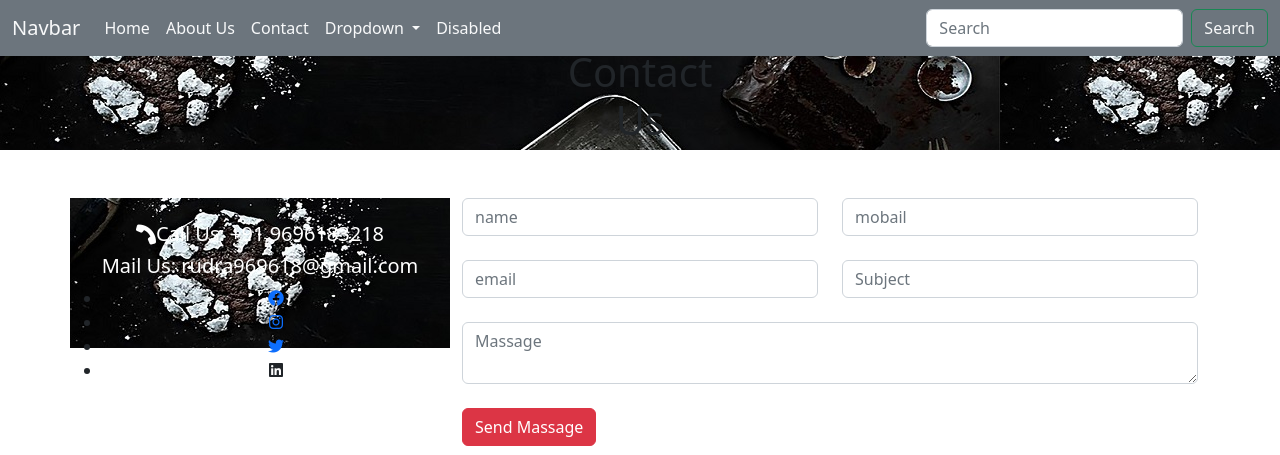
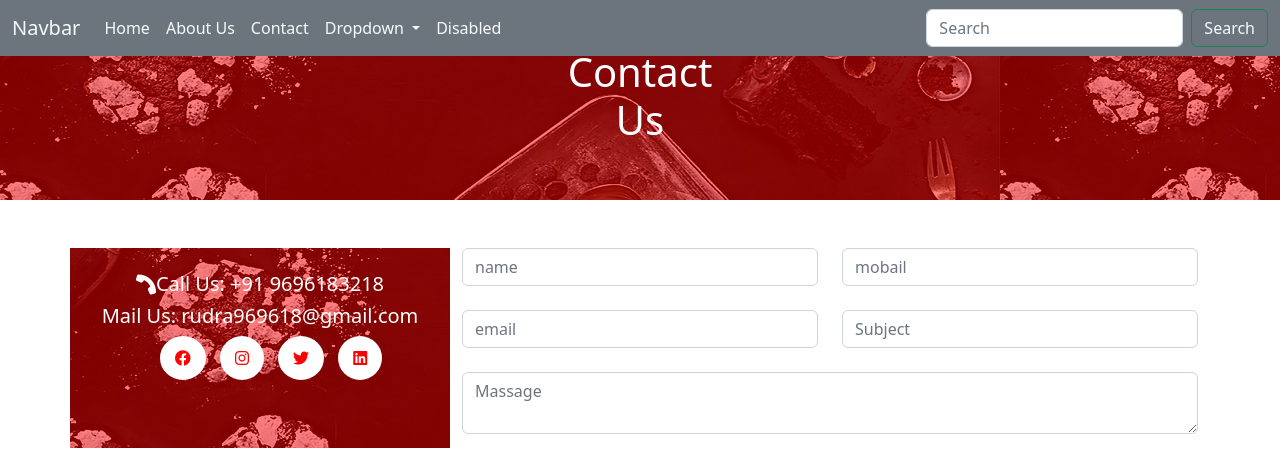
Before and after one commit to mksrsingh/mkwebpage, a plain HTML site: page contact.html in a window 1280 px wide. Shown: the top 455 px of the page. Drawn offline with Linux system fonts and the light colour scheme.

Commit message:
Update style.css

```diff
--- a/css/style.css
+++ b/css/style.css
@@ -1,8 +1,31 @@
 .my-sec{
     background-image: url('../images/hero_1.jpg');
-    height: 150px;
+    height: 200px;
+    background-attachment: fixed;
 }
 .my-sec1{
     background-image: url('../images/hero_2.jpg');
     height: 150px;
 }
+.my-sec-inner{
+    color: white;
+   background-color:rgba(255,0,0,0.5);
+   /* opacity: 0.5; */
+
+}
+.smi{
+    list-style-type: none;
+}
+
+.smi li{
+    display: inline-block;
+    background-color: white;
+    color: red;
+    padding: 10px 15px;
+    margin-right: 10px;
+    border-radius: 50%;
+}
+
+.smi li a{
+    color:red
+}
```
